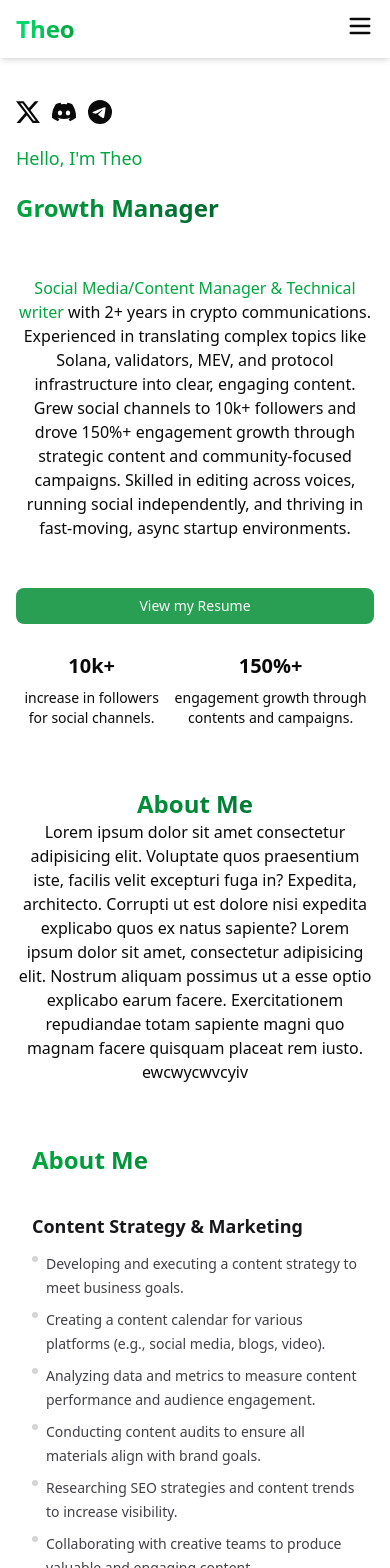
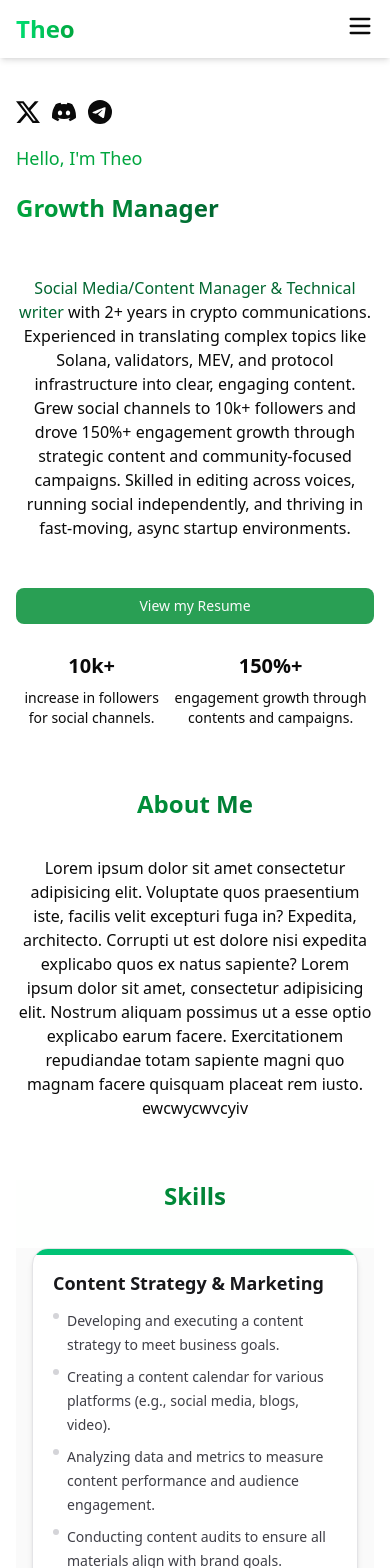
Before and after one commit to Sidney-130/theoportfolio, a Next.js app: page / in a window 390 px wide. Shown: the top 1568 px of the page. Built offline with nearby package versions, Linux system fonts and the light colour scheme.

Commit message:
animation working

```diff
--- a/components/animate/animate.tsx
+++ b/components/animate/animate.tsx
@@ -39,7 +39,15 @@ export default function AnimatedText() {
   );
 }
 
-export function AnimatedCard({ children }: { children: React.ReactNode }) {
+export function AnimatedCard({
+  children,
+  gradientFrom,
+  gradientTo,
+}: {
+  children: React.ReactNode;
+  gradientFrom: string;
+  gradientTo: string;
+}) {
   return (
     <motion.div
       layout
@@ -47,7 +55,22 @@ export function AnimatedCard({ children }: { children: React.ReactNode }) {
       whileInView={{ opacity: 1, y: 0 }}
       viewport={{ once: true }}
       transition={{ type: "spring", stiffness: 120, damping: 16 }}
+      className="group relative overflow-hidden rounded-2xl border border-zinc-200 bg-white p-5 shadow-md hover:shadow-lg"
     >
+      {/* 🔥 Animated gradient bar moved here */}
+      <motion.div
+        className={`absolute inset-x-0 top-0 h-1.5 bg-gradient-to-r ${gradientFrom} ${gradientTo}`}
+        animate={{
+          backgroundPosition: ["0% 50%", "100% 50%", "0% 50%"],
+          filter: ["brightness(100%)", "brightness(120%)", "brightness(100%)"],
+        }}
+        transition={{ duration: 2, repeat: Infinity, ease: "linear" }}
+        style={{
+          backgroundSize: "400% 400%", // 👈 make the gradient larger
+          backgroundRepeat: "no-repeat",
+        }}
+      />
+
       {children}
     </motion.div>
   );
--- a/components/layout/about.tsx
+++ b/components/layout/about.tsx
@@ -4,9 +4,9 @@ import { SkillCard } from "./SkillCard";
 export default function About() {
   return (
     <div>
-      <div className="flex flex-col justify-center items-center text-center">
+      <div className="flex flex-col justify-center items-center text-center pb-15">
         <div>
-          <h1 className="text-2xl font-semibold bg-gradient-to-r from-green-600 to-green-800 bg-clip-text text-transparent">
+          <h1 className="pb-9 text-2xl font-semibold bg-gradient-to-r from-green-600 to-green-800 bg-clip-text text-transparent">
             About Me
           </h1>
           <p>
@@ -21,11 +21,14 @@ export default function About() {
         </div>
       </div>
       <div>
-        <section className="mx-auto max-w-6xl px-4 py-15">
-          <h1 className="pb-9 text-2xl font-semibold bg-gradient-to-r from-green-600 to-green-800 bg-clip-text text-transparent">
-            About Me
-          </h1>
-          <div className="grid gap-5 grid-cols-1 md:grid-cols-3">
+        <section className="bg-zinc-50 md:pt-30 mx-auto max-w-6xl">
+          <div className="bg-white/90">
+            {" "}
+            <h1 className="text-center pb-9 text-2xl font-semibold bg-gradient-to-r from-green-600 to-green-800 bg-clip-text text-transparent">
+              Skills
+            </h1>
+          </div>
+          <div className=" px-4 grid gap-5 grid-cols-1 md:grid-cols-3">
             {SKILL_SETS.map((set) => (
               <SkillCard key={set.id} set={set} />
             ))}
--- a/components/layout/home.tsx
+++ b/components/layout/home.tsx
@@ -26,7 +26,7 @@ export default function HomePage() {
         </div>
         <div className="justify-center items-center text-center">
           <p>
-            <span className="text-green-600">
+            <span className="text-green-800">
               Social Media/Content Manager & Technical writer
             </span>{" "}
             with 2+ years in crypto communications. Experienced in translating
@@ -38,8 +38,11 @@ export default function HomePage() {
             async startup environments.
           </p>
         </div>
-        <Button className="w-full mt-7">View my Resume</Button>
-        <div className="pt-2 flex justify-between text-center items-center text-xl">
+        <div>
+          {" "}
+          <Button className="w-full mt-7">View my Resume</Button>
+        </div>
+        <div className="pt-2 flex justify-between md:justify-center text-center items-center text-xl md:gap-7">
           <div className="space-y-2">
             <p className="font-bold">10k+</p>{" "}
             <p className="text-sm">
```
